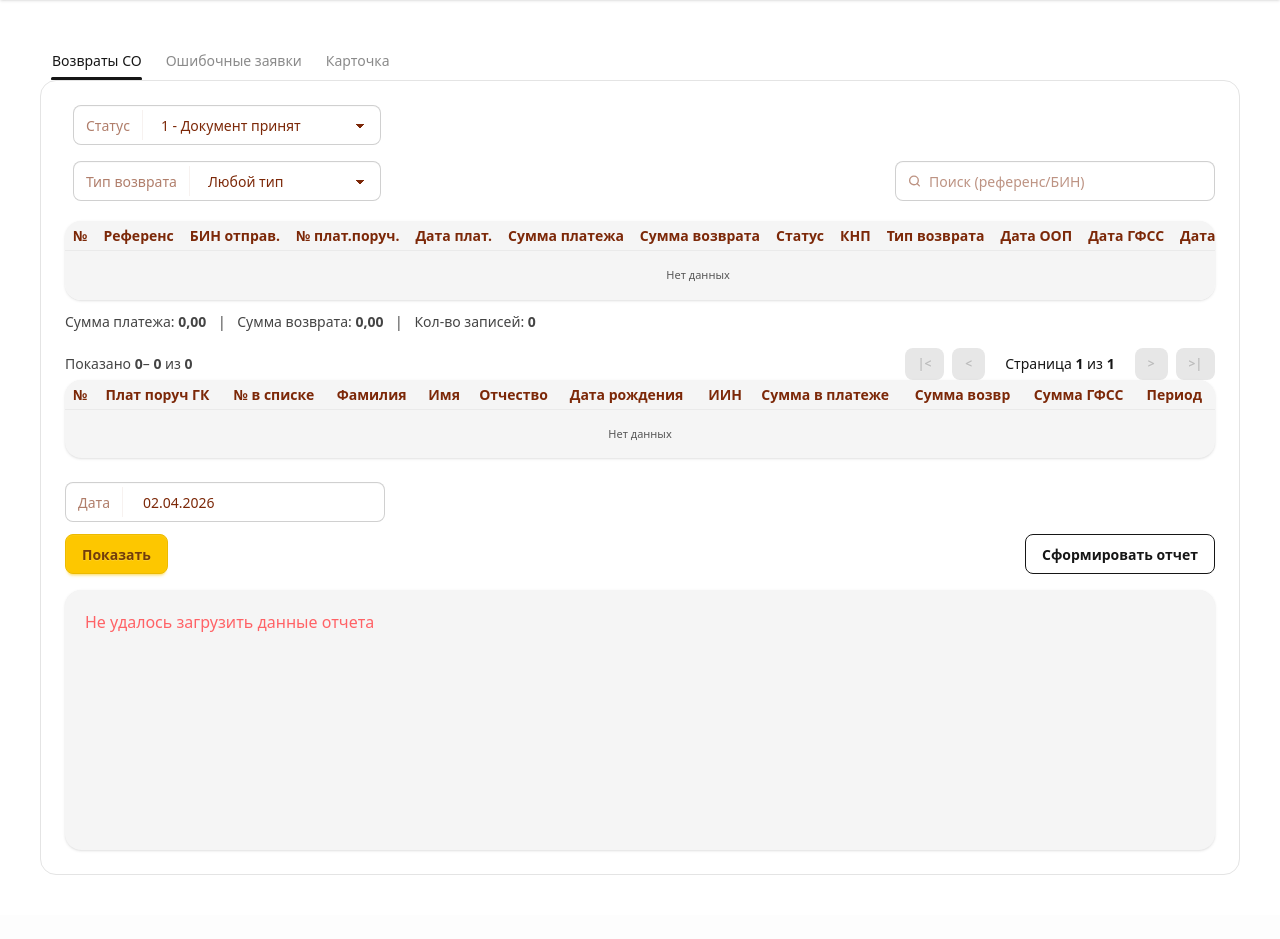
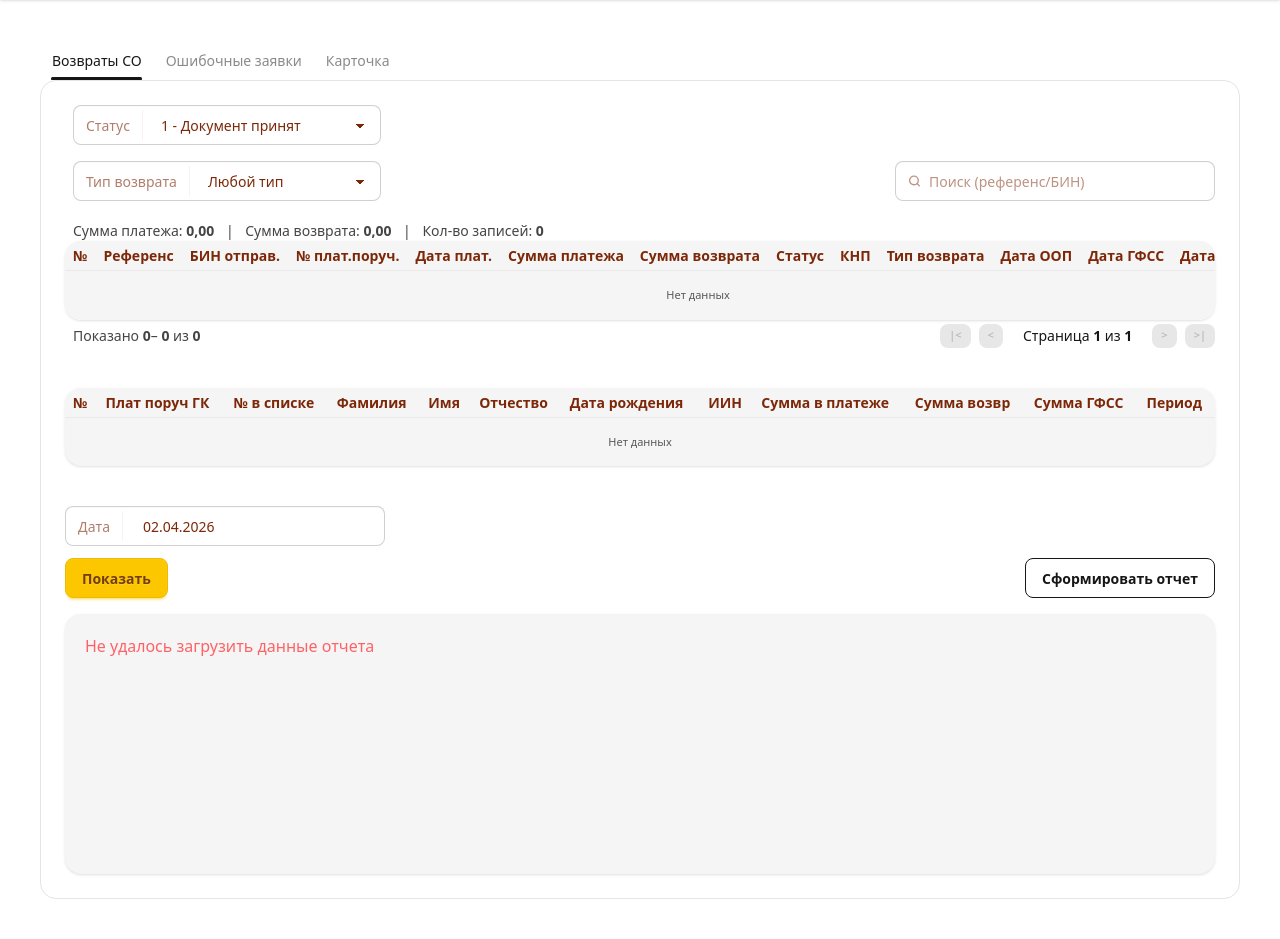
Before and after one commit to Zhans2212/GFSSais, a FastAPI app: template app/templates/pages/reports.html in a window 1280 px wide. Shown: the part 64-1003 px from the top of the page. Before the commit the page ends 939 px from the top, so only its background shows below. Run offline with FastAPI, Linux system fonts and the light colour scheme; the template is opened without the code that fills it, so the values that code supplies are empty.

Commit message:
html design fix

```diff
--- a/app/static/css/styles.css
+++ b/app/static/css/styles.css
@@ -1854,6 +1854,9 @@
       }
     }
   }
+  .mt-1 {
+    margin-top: calc(var(--spacing) * 1);
+  }
   .mt-2 {
     margin-top: calc(var(--spacing) * 2);
   }
@@ -1865,6 +1868,9 @@
   }
   .mt-6 {
     margin-top: calc(var(--spacing) * 6);
+  }
+  .mt-10 {
+    margin-top: calc(var(--spacing) * 10);
   }
   .fieldset-legend {
     @layer daisyui.l1.l2.l3 {
@@ -2570,6 +2576,13 @@
       --fontsize: 0.75rem;
       --btn-p: 0.75rem;
       --size: calc(var(--size-field, 0.25rem) * 8);
+    }
+  }
+  .btn-xs {
+    @layer daisyui.l1.l2 {
+      --fontsize: 0.6875rem;
+      --btn-p: 0.5rem;
+      --size: calc(var(--size-field, 0.25rem) * 6);
     }
   }
   .btn-neutral {
--- a/app/templates/pages/reports.html
+++ b/app/templates/pages/reports.html
@@ -45,6 +45,24 @@
           </svg>
           <input type="search" class="grow" placeholder="Поиск (референс/БИН)" x-model.debounce.300ms="search" @input="currentPage = 1"/>
         </label>
+      </div>
+
+      <!-- ПОДСЧЕТ ДАННЫХ ВОЗВРАТОВ -->
+      <div class="mt-3 ml-2 text-sm opacity-80">
+        <span>
+          Сумма платежа:
+          <b x-text="formatAmount(totalPaySum)"></b>
+        </span>
+        <span class="mx-2">|</span>
+        <span>
+          Сумма возврата:
+          <b x-text="formatAmount(totalRefundSum)"></b>
+        </span>
+        <span class="mx-2">|</span>
+        <span>
+          Кол-во записей:
+          <b x-text="filteredRows.length"></b>
+        </span>
       </div>
 
       <!-- ТАБЛИЦА ВОЗВРАТЫ СО -->
@@ -104,25 +122,8 @@
 
       </div>
 
-      <div class="mt-3 text-sm opacity-80">
-        <span>
-          Сумма платежа:
-          <b x-text="formatAmount(totalPaySum)"></b>
-        </span>
-        <span class="mx-2">|</span>
-        <span>
-          Сумма возврата:
-          <b x-text="formatAmount(totalRefundSum)"></b>
-        </span>
-        <span class="mx-2">|</span>
-        <span>
-          Кол-во записей:
-          <b x-text="filteredRows.length"></b>
-        </span>
-      </div>
-
       <!-- ПАГИНАЦИЯ -->
-      <div class="mt-4 flex flex-col sm:flex-row sm:justify-between sm:items-center gap-3">
+      <div class="flex mt-1 ml-2 justify-between sm:items-center gap-3">
         <div class="text-sm opacity-80">
           Показано
           <b x-text="startRow"></b>–
@@ -132,13 +133,13 @@
         </div>
 
         <div class="flex items-center gap-2">
-          <button class="btn btn-sm"
+          <button class="btn btn-xs"
                   @click="goToFirstPage()"
                   :disabled="currentPage === 1">
             |&lt;
           </button>
 
-          <button class="btn btn-sm"
+          <button class="btn btn-xs"
                   @click="prevPage()"
                   :disabled="currentPage === 1">
             &lt;
@@ -148,13 +149,13 @@
             Страница <b x-text="currentPage"></b> из <b x-text="totalPages"></b>
           </span>
 
-          <button class="btn btn-sm"
+          <button class="btn btn-xs"
                   @click="nextPage()"
                   :disabled="currentPage === totalPages">
             &gt;
           </button>
 
-          <button class="btn btn-sm"
+          <button class="btn btn-xs"
                   @click="goToLastPage()"
                   :disabled="currentPage === totalPages">
             &gt;|
@@ -164,7 +165,7 @@
 
 
       <!-- ТАБЛИЦА ЛЮДИ -->
-      <div class="overflow-x-auto h-auto bg-base-200 rounded-box shadow">
+      <div class="overflow-x-auto h-auto bg-base-200 rounded-box shadow mt-10">
         <table class="table table-xs table-pin-rows">
           <thead>
             <tr class="text-secondary-content bg-base-200">
@@ -213,7 +214,7 @@
 
 
       <!-- Формирование отчета -->
-      <div class="mt-6" x-data="orderReport()" x-init="init()">
+      <div class="mt-10" x-data="orderReport()" x-init="init()">
         <div class="flex flex-col lg:flex-row lg:items-end lg:justify-between gap-4 mb-4">
           <div class="flex flex-wrap items-end gap-3">
             <label class="input outline-none text-secondary-content">
```
